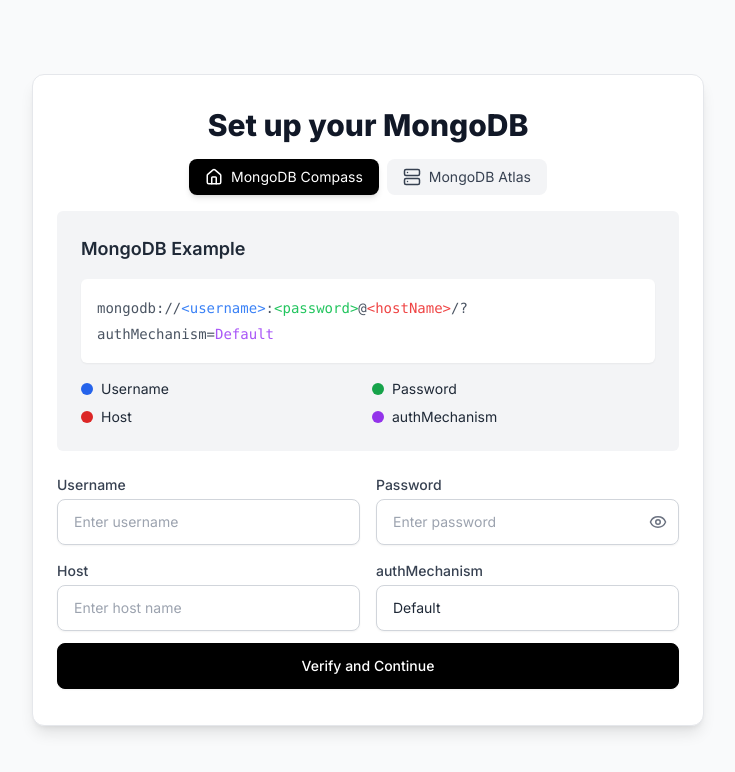
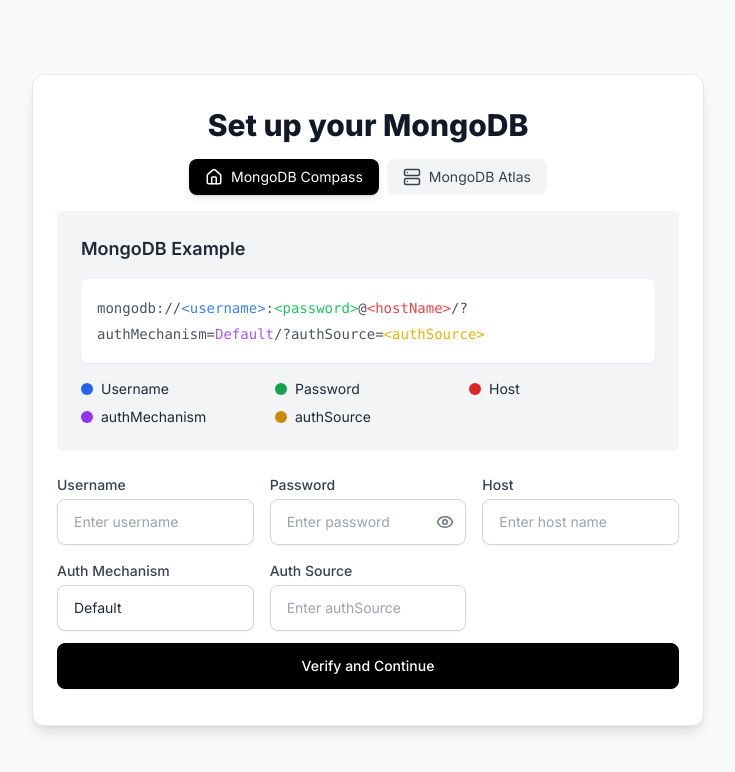
Before and after one commit to OpenNextCMS/openext, a Next.js app: page /mongodb-setup in a window 1280 px wide. Shown: the top 772 px of the page, without its empty margins (272-1007 px from the left). Built offline with nearby package versions, Linux system fonts and the light colour scheme; no server answers.

Commit message:
feat: add authSource state and localStorage handling in MongoDB setup

```diff
--- a/src/app/(auth)/mongodb-setup/page.tsx
+++ b/src/app/(auth)/mongodb-setup/page.tsx
@@ -17,6 +17,7 @@
   const [cluster, setCluster] = useState('');
   const [mongoDB, setMongoDB] = useState('compass');
   const [authMech, setAuthMech] = useState('');
+  const [authSource, setAuthSource] = useState('');
   const [isLoading, setIsLoading] = useState(false);
   const [showPassword, setShowPassword] = useState(false);
   const [t, setT] = useState(translations.en);
@@ -32,6 +33,7 @@
     host: '',
     mongoDB: 'compass',
     authMech: 'Default',
+    authSource: '',
   });
 
   useEffect(() => {
@@ -46,6 +48,7 @@
     const savedCluster = localStorage.getItem('MONGODB_CLUSTER');
     const savedMongoDB = localStorage.getItem('MONGODB');
     const savedAuthMech = localStorage.getItem('MONGODB_AUTH_MECH');
+    const savedAuthSource = localStorage.getItem('MONGODB_AUTH_SOURCE');
     const savedMongoAcc = localStorage.getItem('MONGO_ACC');
 
     if (savedUsername) {
@@ -72,6 +75,10 @@
       setAuthMech(savedAuthMech);
       setFormData((prev) => ({ ...prev, authMech: savedAuthMech }));
     }
+    if (savedAuthSource) {
+      setAuthSource(savedAuthSource);
+      setFormData((prev) => ({ ...prev, authSource: savedAuthSource }));
+    }
     if (savedMongoAcc) {
       setMongoAcc(savedMongoAcc === 'true');
     }
@@ -91,7 +98,7 @@
     try {
       // Construct payload based on connection type
       const payload = mongoAcc
-        ? { username, password, host, mongoDB, authMech } // For Compass
+        ? { username, password, host, mongoDB, authMech, authSource } // For Compass
         : { username, password, host, cluster, mongoDB }; // For Atlas
 
       const response = await fetch(`${backendUrl}/api/auth/verify-mongodb`, {
@@ -118,6 +125,7 @@
         localStorage.setItem('MONGODB_CLUSTER', cluster);
         localStorage.setItem('MONGODB', mongoDB);
         localStorage.setItem('MONGODB_AUTH_MECH', authMech);
+        localStorage.setItem('MONGODB_AUTH_SOURCE', authSource);
         handleSuccess(
           true,
           null,
@@ -168,6 +176,9 @@
       case 'authMech':
         setAuthMech(value);
         break;
+      case 'authSource':
+        setAuthSource(value);
+        break;
     }
   };
 
@@ -195,8 +206,7 @@
               localStorage.setItem('MONGO_ACC', 'true');
               localStorage.setItem('MONGODB', 'compass');
             }}
-            className={`flex items-center gap-2 px-4 py-2 rounded-lg transition-all duration-300 ${
-              mongoAcc
+            className={`flex items-center gap-2 px-4 py-2 rounded-lg transition-all duration-300 ${mongoAcc
               ? 'bg-black text-white shadow-md'
               : 'bg-gray-100 text-gray-700 hover:bg-gray-200'
               }`}
@@ -211,8 +221,7 @@
               localStorage.setItem('MONGO_ACC', 'false');
               localStorage.setItem('MONGODB', 'atlas');
             }}
-            className={`flex items-center gap-2 px-4 py-2 rounded-lg transition-all duration-300 ${
-              !mongoAcc
+            className={`flex items-center gap-2 px-4 py-2 rounded-lg transition-all duration-300 ${!mongoAcc
               ? 'bg-black text-white shadow-md'
               : 'bg-gray-100 text-gray-700 hover:bg-gray-200'
               }`}
@@ -242,9 +251,11 @@
                   <span className="text-red-500">{formData.host || '<hostName>'}</span>
                   <span>/?authMechanism=</span>
                   <span className="text-purple-500">{formData.authMech || '<authMech>'}</span>
+                  <span>/?authSource=</span>
+                  <span className="text-yellow-500">{formData.authSource || '<authSource>'}</span>
                 </code>
               </div>
-              <div className="mt-4 grid grid-cols-2 gap-2 text-sm">
+              <div className="mt-4 grid grid-cols-3 gap-2 text-sm">
                 <div className="flex items-center">
                   <div className="w-3 h-3 bg-blue-600 rounded-full mr-2"></div>
                   <span>Username</span>
@@ -260,6 +271,10 @@
                 <div className="flex items-center">
                   <div className="w-3 h-3 bg-purple-600 rounded-full mr-2"></div>
                   <span>authMechanism</span>
+                </div>
+                <div className="flex items-center">
+                  <div className="w-3 h-3 bg-yellow-600 rounded-full mr-2"></div>
+                  <span>authSource</span>
                 </div>
               </div>
             </div>
@@ -314,16 +329,14 @@
                 <div className="relative inline-flex items-center p-1 rounded-md cursor-pointer">
                   <div className="flex border border-black rounded-md overflow-hidden">
                     <button
-                      className={`px-3 py-1 transition-all duration-300 ${
-                        toggle ? 'bg-black text-white' : 'bg-transparent text-black'
+                      className={`px-3 py-1 transition-all duration-300 ${toggle ? 'bg-black text-white' : 'bg-transparent text-black'
                         }`}
                       onClick={() => setToggle(true)}
                     >
                       Yes
                     </button>
                     <button
-                      className={`px-4 py-1 transition-all duration-300 ${
-                        toggle ? 'bg-transparent text-black' : 'bg-black text-white'
+                      className={`px-4 py-1 transition-all duration-300 ${toggle ? 'bg-transparent text-black' : 'bg-black text-white'
                         }`}
                       onClick={() => setToggle(false)}
                     >
@@ -350,7 +363,7 @@
             <form onSubmit={handleSubmit}>
               {mongoAcc ? (
                 <div
-                  className={`grid grid-cols-2 gap-4 mt-6 transition-all duration-500 delay-500 ${isVisible ? 'opacity-100 translate-y-0' : 'opacity-0 translate-y-4'}`}
+                  className={`grid grid-cols-3 gap-4 mt-6 transition-all duration-500 delay-500 ${isVisible ? 'opacity-100 translate-y-0' : 'opacity-0 translate-y-4'}`}
                 >
                   <div>
                     <label className="block text-sm font-medium text-gray-700 mb-1">Username</label>
@@ -400,7 +413,7 @@
                   </div>
                   <div>
                     <label className="block text-sm font-medium text-gray-700 mb-1">
-                      authMechanism
+                      Auth Mechanism
                     </label>
                     <select
                       name="authMech"
@@ -412,6 +425,20 @@
                       <option value="SCRAM-SHA-1">SCRAM-SHA-1</option>
                       <option value="SCRAM-SHA-256">SCRAM-SHA-256</option>
                     </select>
+                  </div>
+                  <div>
+                    <label className="block text-sm font-medium text-gray-700 mb-1">
+                      Auth Source
+                    </label>
+                    <input
+                      name="authSource"
+                      type="text"
+                      required
+                      value={formData.authSource}
+                      onChange={handleChange}
+                      placeholder={"Enter authSource"}
+                      className="appearance-none block w-full px-4 py-3 border border-gray-300 rounded-lg shadow-sm placeholder-gray-400 focus:outline-none focus:ring-2 focus:ring-gray-500 focus:border-gray-500 text-sm transition-all duration-300"
+                    />
                   </div>
                 </div>
               ) : (
```
Lines whose indentation alone changed are shown as unchanged.
